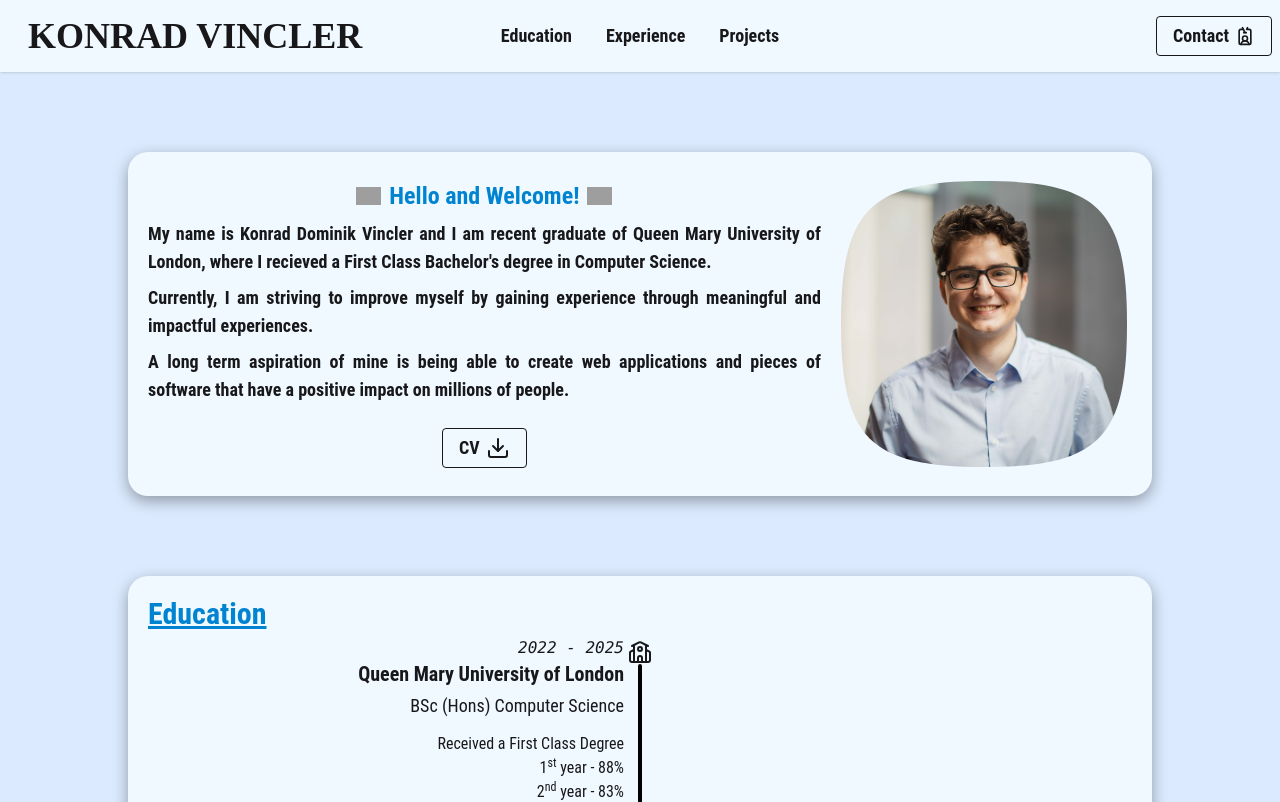
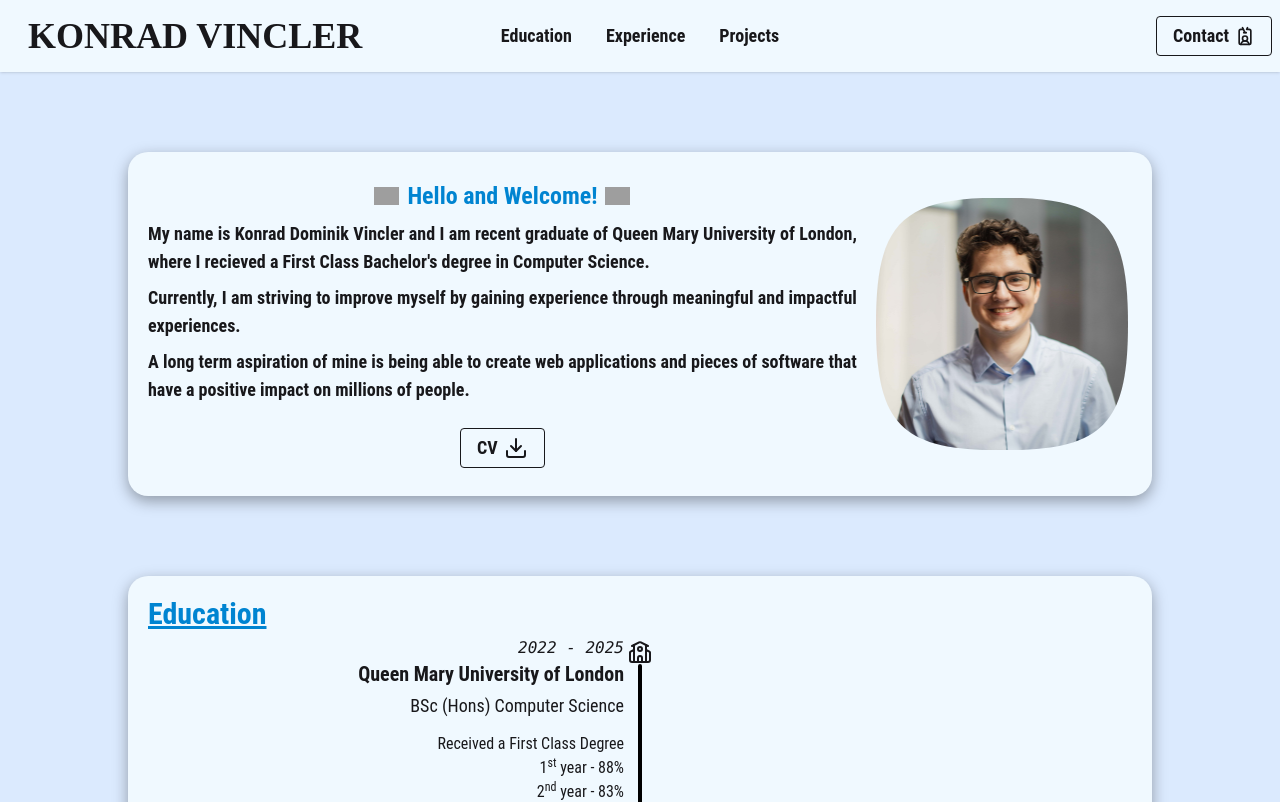
Before and after one commit to kdVincler/personal_portfolio, a React (Vite) app: page / in a window 1280 px wide. Shown: the top 802 px of the page. Built offline with nearby package versions, Linux system fonts and the light colour scheme; grey boxes are pictures that could not be loaded.

Commit message:
Add credit tooltip for headshot

```diff
--- a/src/components/AboutMe.jsx
+++ b/src/components/AboutMe.jsx
@@ -4,11 +4,16 @@ function AboutMe () {
         <section className='tile aboutme bg-sky-50 dark:bg-gray-800
                         flex lg:flex-row-reverse flex-col gap-4 items-center
         '>
-            <img
-                src={headshot}
-                alt="Professional headshot of Konrad Vincler shot by IOA Photography (Insta.: @ioaphotography)"
-                className='mask mask-squircle lg:w-[30%] w-[80%]'
-            />
+            <div  className='tooltip lg:w-[45%] w-[90%]'>
+                <div className='tooltip-content'>
+                    Photo taken by IOA Photography (Instagram: @ioaphotography)
+                </div>
+                <img
+                    src={headshot}
+                    alt="Professional headshot of Konrad Vincler taken by IOA Photography (Insta.: @ioaphotography)"
+                    className='mask mask-squircle w-[100%]'
+                />
+            </div>
             <div>
                 <div className="flex items-center justify-center gap-2">
                     <img src="https://media.giphy.com/media/hvRJCLFzcasrR4ia7z/giphy.gif" width="25px" height="25px" />
```
